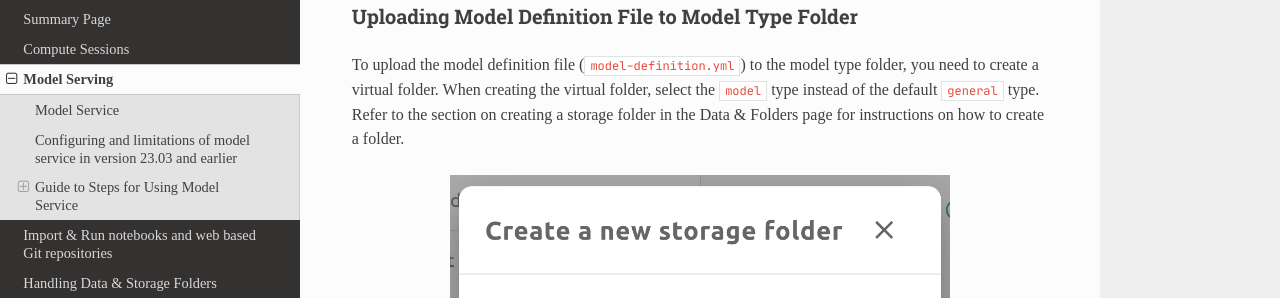
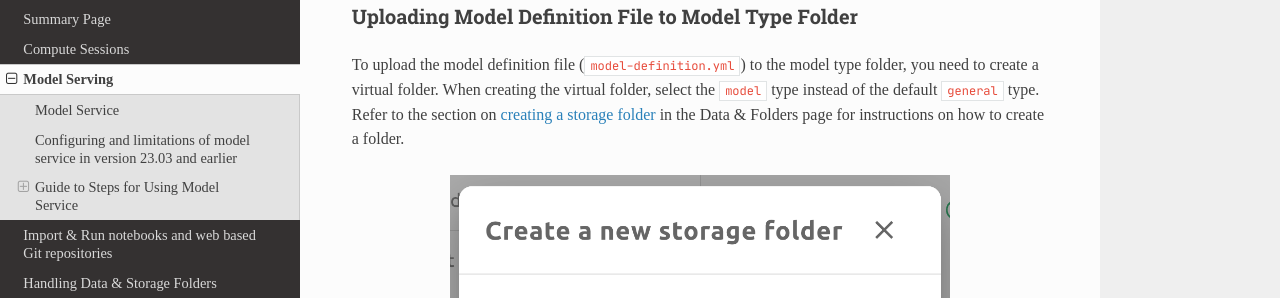
Before and after one commit to lablup/backend.ai-docs-webui, a Sphinx documentation site: the page built from docs/model_serving/model_serving.rst, in a window 1280 px wide and 900 px high, scrolled down 5002 px. Shown: the part 179-477 px from the top of the window. Built offline with Sphinx 7.4.7 and the Read the Docs theme 2.0.0, drawn with Linux system fonts in a browser that asks for light colours; some web fonts are replaced; part of the change alters nothing that is shown.

```diff
--- a/docs/model_serving/model_serving.rst
+++ b/docs/model_serving/model_serving.rst
@@ -227,8 +227,9 @@ Uploading Model Definition File to Model Type Folder
 To upload the model definition file (``model-definition.yml``) to the
 model type folder, you need to create a virtual folder. When creating
 the virtual folder, select the ``model`` type instead of the default
-``general`` type. Refer to the section on creating a storage folder in
-the Data & Folders page for instructions on how to create a folder.
+``general`` type. Refer to the section on :ref:`creating a storage
+folder<create_storage_folder>` in the Data & Folders page for
+instructions on how to create a folder.
 
 .. image:: model-type-folder-creation.png
    :width: 500
```
Also changed, not shown: 1 other file.
